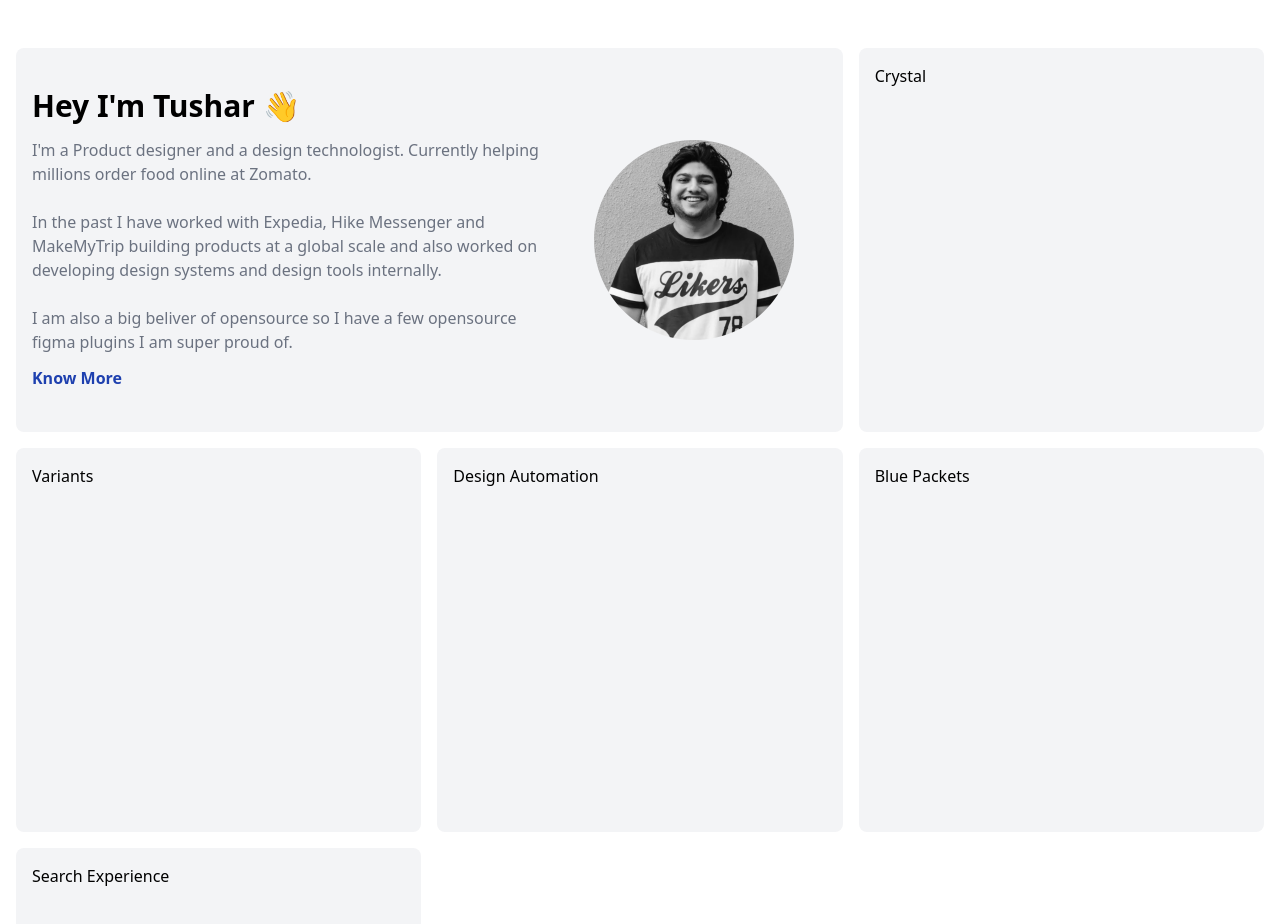
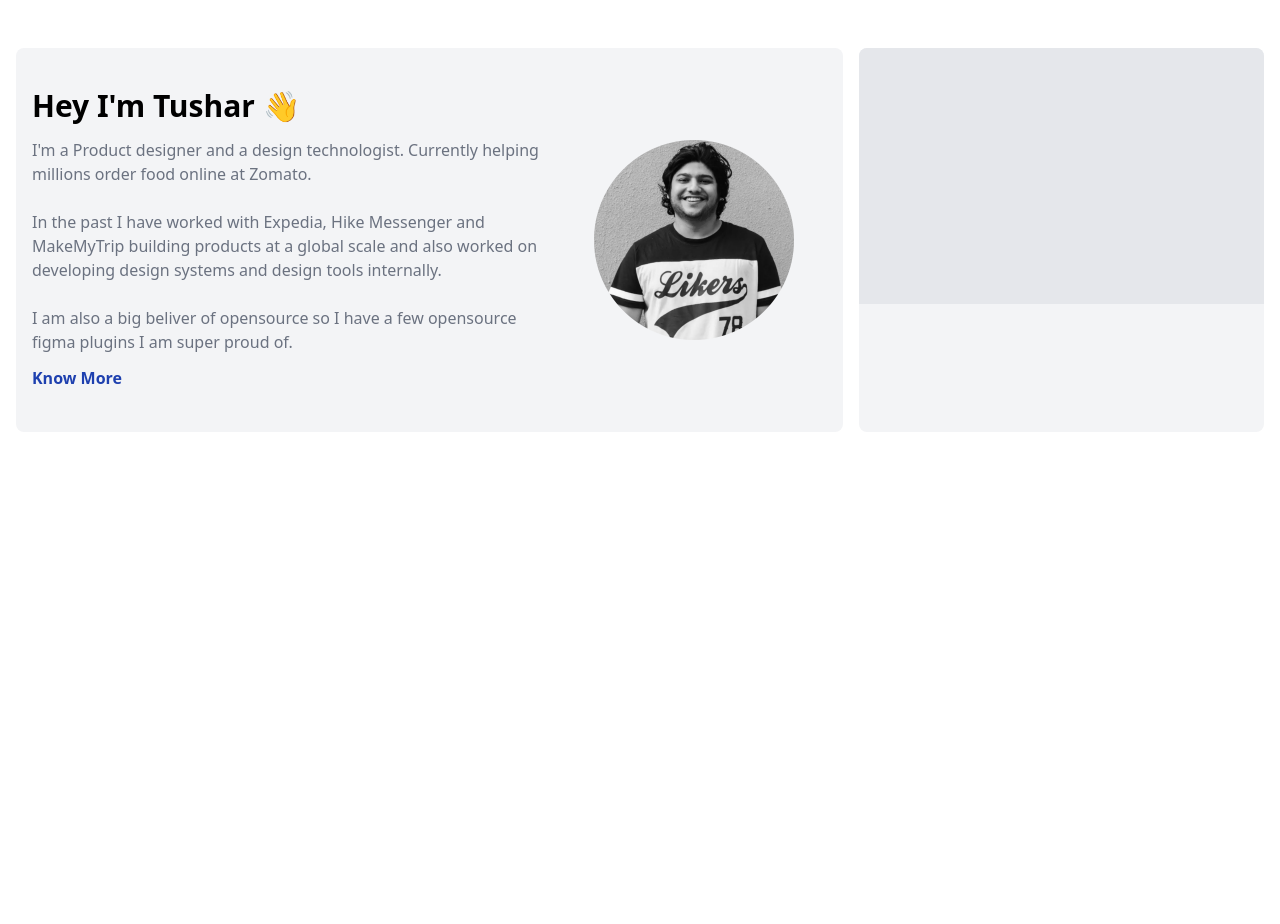
Before and after one commit to tushar7d/tushardebnath-next, a Next.js app: page / in a window 1280 px wide. Shown: the top 924 px of the page. After the commit the page ends 800 px from the top, so only its background shows below. Built offline with nearby package versions, Linux system fonts and the light colour scheme; what @tailwindcss/typography would draw is missing.

Commit message:
moved away from MDX

```diff
--- a/components/Card.js
+++ b/components/Card.js
@@ -3,11 +3,11 @@ export default function Card(props) {
   return (
 
     <div
-      className={`${props.color} rounded-lg p-4  w-full  sm:h-96 ${props.size}`}
+      className={`${props.color} rounded-lg  w-full  sm:h-96 ${props.size}  ${props.to ? "cursor-pointer" : "cursor-default"}`}
     >
-      {props.to ? <Link href={props.to }>
-      {props.children}
-      </Link> : props.children }
+      {props.to ? <Link href={props.to}>
+        {props.children}
+      </Link> : props.children}
 
     </div>
 
--- a/components/Layout.js
+++ b/components/Layout.js
@@ -5,7 +5,7 @@ export default function Layout(props) {
   return (
     <Container>
       <Head>
-        <title>{props.meta.title}</title>
+        <title>{props.meta ? props.meta.title :"TD"}</title>
         <meta name="viewport" content="initial-scale=1.0, width=device-width" />
       </Head>
       <div className="prose pt-12  w-3/4 m-auto">{props.children}</div>
--- a/pages/index.js
+++ b/pages/index.js
@@ -11,15 +11,16 @@ export default function Home() {
         <meta name="viewport" content="initial-scale=1.0, width=device-width" />
       </Head>
       <Grid>
-        <Card size="sm:col-span-2 " color="bg-gray-100">
+        <Card size="sm:col-span-2 p-4 " color="bg-gray-100">
           <Intro />
         </Card>
 
-        <Card size="sm:col-span-2 md:col-span-1" color=" bg-gray-100" to="/work/crystal">Crystal</Card>
-        <Card size="sm:col-span-2 md:col-span-1" color=" bg-gray-100" to="/work/variants">Variants</Card>
-        <Card size="sm:col-span-2 md:col-span-1" color=" bg-gray-100" to="/work/automation">Design Automation</Card>
-        <Card size="sm:col-span-2 md:col-span-1" color=" bg-gray-100" to="/work/bluepackets">Blue Packets</Card>
-        <Card size="sm:col-span-2 md:col-span-1" color=" bg-gray-100" to="/work/searchexperience">Search Experience</Card>
+        <Card size="sm:col-span-2 md:col-span-1" color=" bg-gray-100" to="/work/crystal">
+
+          <div className="bg-gray-200 h-64 rounded-t-lg"></div>
+
+        </Card>
+
 
       </Grid>
     </Container>
--- a/pages/work/automation.mdx
+++ /dev/null
@@ -1,9 +0,0 @@
-import Layout from "../../components/Layout";
-
-export const meta = {
-  title: "Design Automation",
-};
-
-# Automation
-
-export default ({ children }) => <Layout meta={meta}>{children}</Layout>
--- a/pages/work/bluepackets.mdx
+++ /dev/null
@@ -1,9 +0,0 @@
-import Layout from "../../components/Layout";
-
-export const meta = {
-  title: "Blue Packets",
-};
-
-# hi
-
-export default ({ children }) => <Layout meta={meta}>{children}</Layout>
--- /dev/null
+++ b/pages/work/crystal.js
@@ -0,0 +1,7 @@
+import Layout from '../../components/Layout'
+export default function Crystal() {
+    return (
+        <Layout><div>Crystal</div></Layout>
+
+    );
+}
--- a/pages/work/crystal.mdx
+++ /dev/null
@@ -1,19 +0,0 @@
-import Layout from "../../components/Layout"
-
-export const meta = {
-  title: "Crystal",
-};
-
-# A
-
-## The context
-
-## The problem
-
-## The soulution
-
-
-
-
-
-export default ({ children }) => <Layout meta={meta}>{children}</Layout>
--- a/pages/work/searchexperience.mdx
+++ /dev/null
@@ -1,8 +0,0 @@
-import Layout from "../../components/Layout"
-export const meta = {
-  title: "Search Experience",
-};
-
-# hi
-
-export default ({ children }) => <Layout meta={meta}>{children}</Layout>
--- a/pages/work/tets.mdx
+++ /dev/null
@@ -1,4 +0,0 @@
----
-
----
-test
--- a/pages/work/variants.mdx
+++ /dev/null
@@ -1,13 +0,0 @@
----
-
----
-import Layout from "../../components/Layout"
-export const meta = {
-title: "Variants",
-};
-
-# hi
-
-test
-
-export default ({ children }) => <Layout meta={meta}>{children}</Layout>
```
Also changed, not shown: 1 other file (tests, documents, lock files or other folders).
